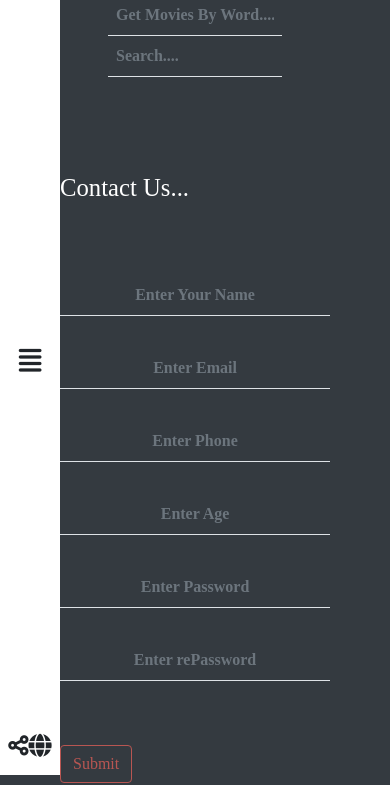
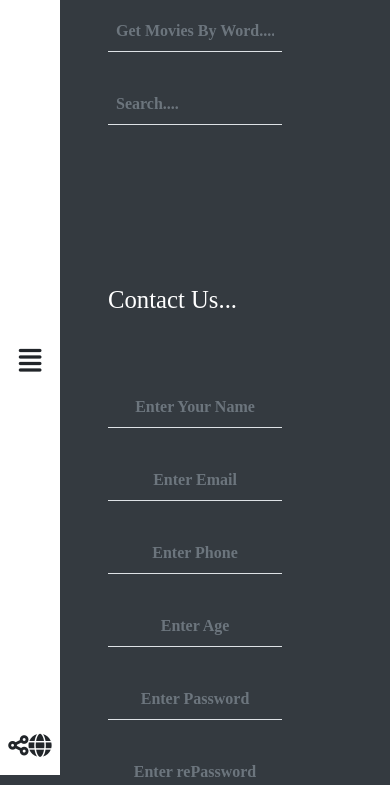
Before and after one commit to Assemmohamed0/Movies-Website, a plain HTML site: page index.html in a window 390 px wide. Shown: the part 69-854 px from the top of the page. Drawn offline with Linux system fonts and the light colour scheme; no server answers.

Commit message:
editing responsiveness

```diff
--- a/index.html
+++ b/index.html
@@ -58,10 +58,10 @@
             <div class="px-5">
                 <div class="searchInputs my-3">
                     <div class="row">
-                        <div class="col-md-6">
+                        <div class="col-md-6 my-3">
                             <input id="searchAPI" type="text" placeholder="Get Movies By Word...." class="form-control rounded-0 w-100 bg-transparent p-2 border-0 border-bottom fw-bold">
                         </div>
-                        <div class="col-md-6">
+                        <div class="col-md-6 my-3">
                             <input id="searchPage" type="text" placeholder="Search...." class="form-control rounded-0 w-100 bg-transparent p-2 border-0 border-bottom fw-bold">
                         </div>
                     </div>
@@ -73,7 +73,7 @@
                 </div>
             </div>
 
-            <div id="contact">
+            <div id="contact" class="p-5">
                 <h2 class="text-white">Contact Us...</h2>
                 <div class="inputs py-5 row">
                     <div class="col-md-6 my-3">
```
